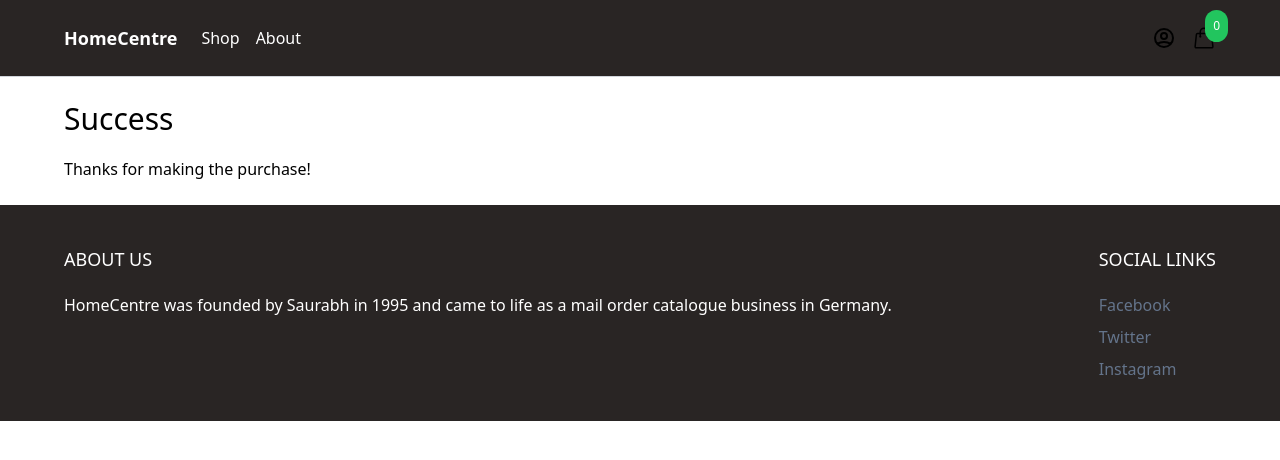
After one commit to imsaurabh1/homecentre, a Django app: page /cart/success/ in a window 1280 px wide. The commit adds this page. Shown: the top 460 px of the page. Run offline with Django 4.2, Linux system fonts and the light colour scheme; some libraries are stand-ins or nearby versions.

Commit message:
added success page,show errors, dynamic prices

```diff
--- a/cart/cart.py
+++ b/cart/cart.py
@@ -47,6 +47,10 @@ class Cart(object):
             del self.cart[product_id]
             self.save()
 
+    def clear(self):
+        del self.session[settings.CART_SESSION_ID]
+        self.session.modified = True
+
 
     def get_total_cost(self):
         for p in self.cart.keys():
--- /dev/null
+++ b/cart/templates/cart/success.html
@@ -0,0 +1,13 @@
+{% extends 'core/base.html' %}
+
+{% block title %}Sucess{% endblock %}
+
+{% block content %}
+<div class="max-w-6xl mx-auto flex flex-wrap items-start py-6 px-6 xl:px-0">
+    <div class="products w-full lg:w-3/4">
+        <h1 class="mb-5 text-3xl">Success</h1>
+
+        <p>Thanks for making the purchase!</p>
+    </div>
+</div>
+{% endblock %}
--- a/cart/urls.py
+++ b/cart/urls.py
@@ -1,9 +1,10 @@
 from django.urls import path
 
-from cart.views import add_to_cart, cart, checkout, hx_menu_cart,  update_cart,  hx_cart_total
+from cart.views import add_to_cart, cart, checkout, hx_menu_cart,  update_cart,  hx_cart_total, success
 
 urlpatterns = [
     path('', cart, name='cart'),
+    path('success/', success, name='success'),
     path('checkout/', checkout, name='checkout'),
     path('add_to_cart/<int:product_id>/', add_to_cart, name='add_to_cart'),
     path('update_cart/<int:product_id>/<str:action>/', update_cart, name='update_cart'),
--- a/cart/views.py
+++ b/cart/views.py
@@ -15,6 +15,9 @@ def add_to_cart(request, product_id):
 
 def cart(request):
     return render(request, 'cart/cart.html')
+
+def success(request):
+    return render(request, 'cart/success.html')
 
 def update_cart(request, product_id, action):
     cart = Cart(request)
--- a/core/templates/core/myaccount.html
+++ b/core/templates/core/myaccount.html
@@ -40,7 +40,7 @@
                             <div class="flex justify-between">
                                 <a href="#" class="text-lg">{{ item.product.name }}</a>
 
-                                <p class="mb-6 pt-1 text-gray-400">$get_total_price</p>
+                                <p class="mb-6 pt-1 text-gray-400">${{ item.get_total_price }}</p>
                             </div>
 
                             <hr>
--- a/order/views.py
+++ b/order/views.py
@@ -64,4 +64,6 @@ def start_order(request):
 
         item = OrderItem.objects.create(order=order, product=product, price=price, quantity=quantity)
 
+    cart.clear()
+
     return JsonResponse({'session': session, 'order': payment_intent})
```
Also changed, not shown: cart/templates/cart/checkout.html (+16 -2 lines), order/models.py (+12 -0 lines), db.sqlite3.
